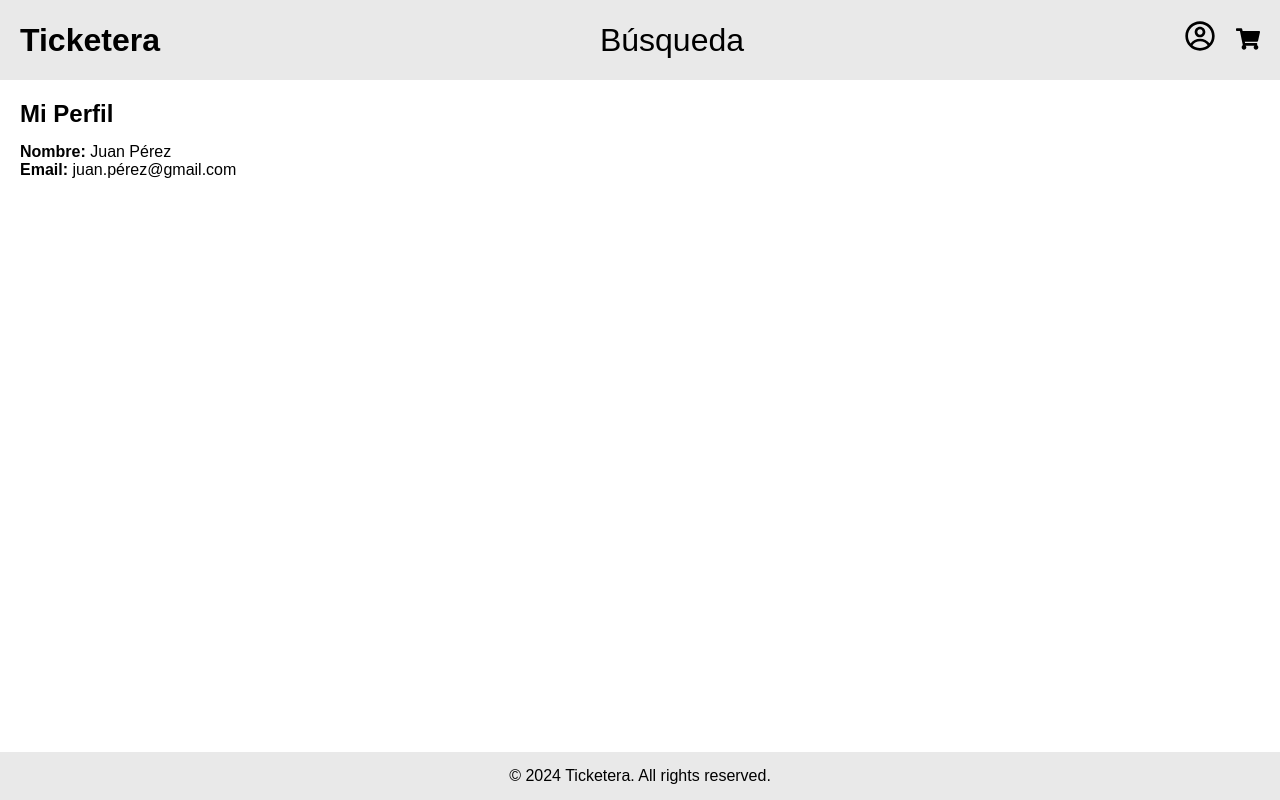
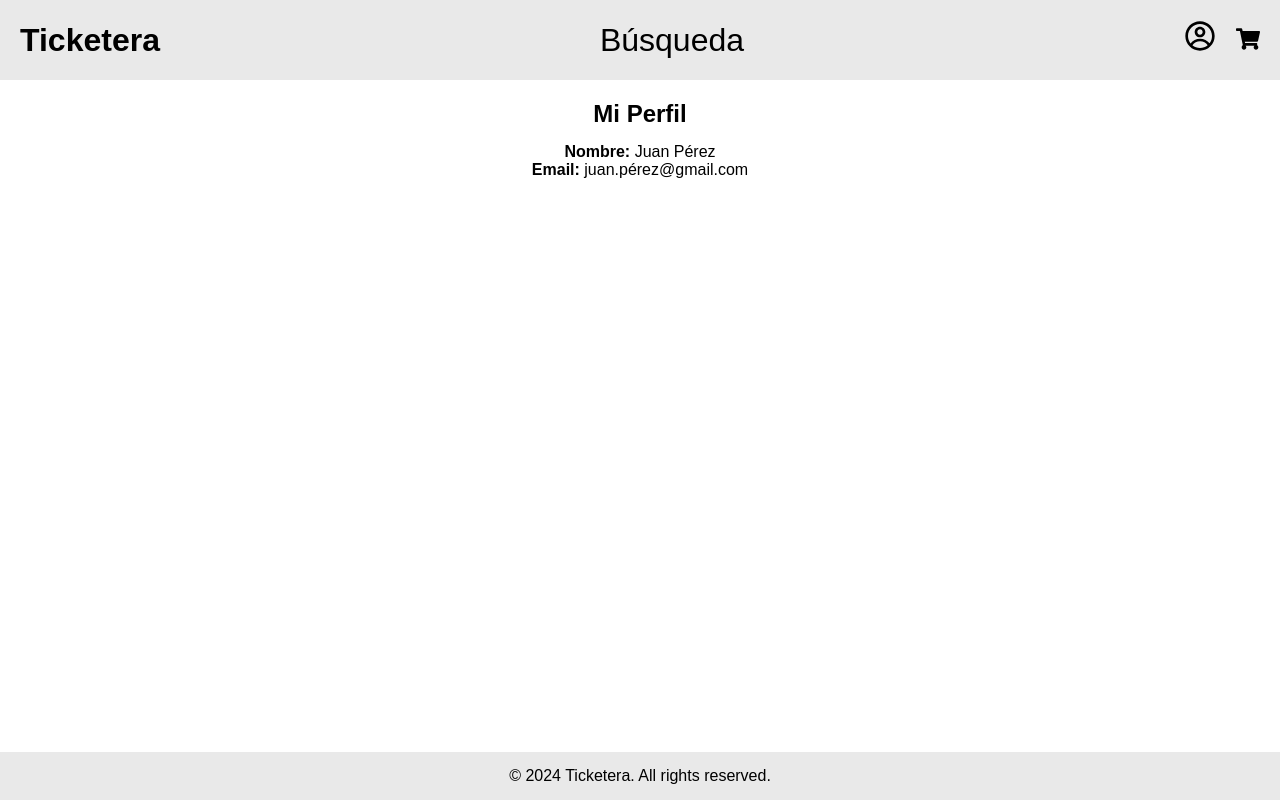
Before and after one commit to Pipeemendez/ticketera, a React (Vite) app in the folder front-end/: page /perfil in a window 1280 px wide. Built offline with nearby package versions, Linux system fonts and the light colour scheme.

Commit message:
Update Perfil.css

```diff
--- a/front-end/src/pages/Perfil/Perfil.css
+++ b/front-end/src/pages/Perfil/Perfil.css
@@ -0,0 +1,4 @@
+.perfil {
+    display: flex;
+    text-align: center;
+}
```
